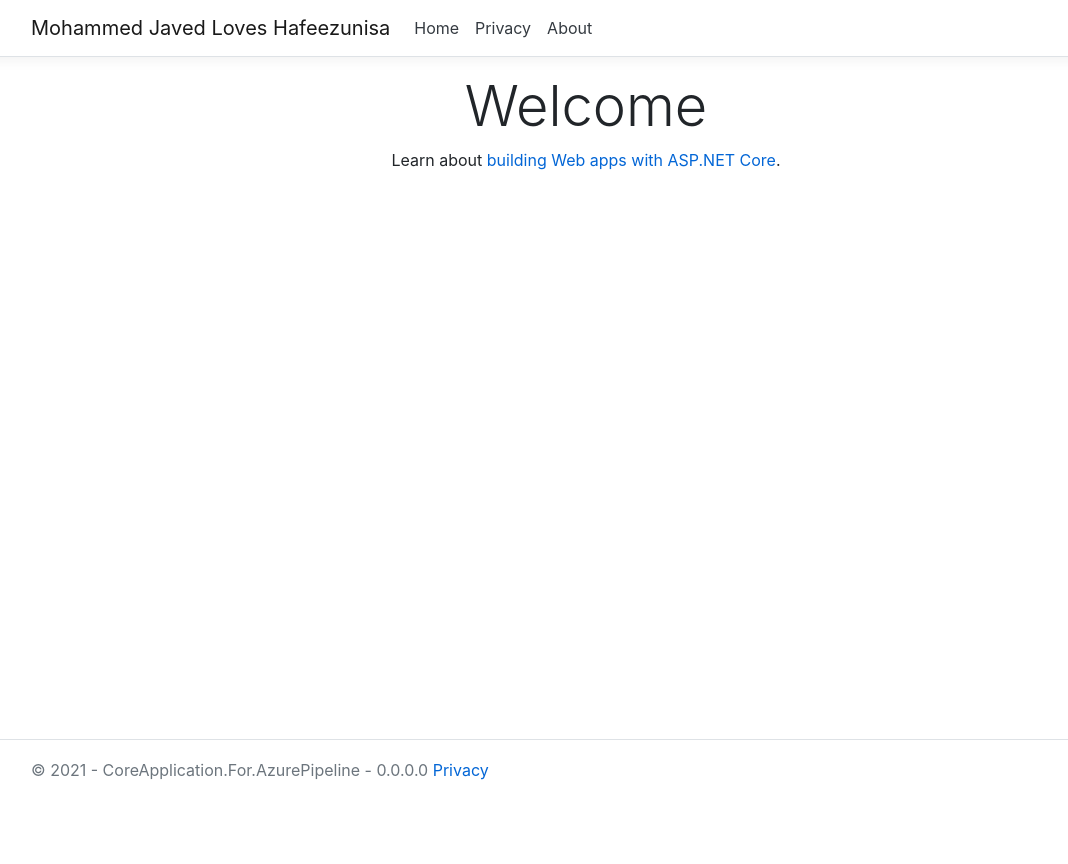
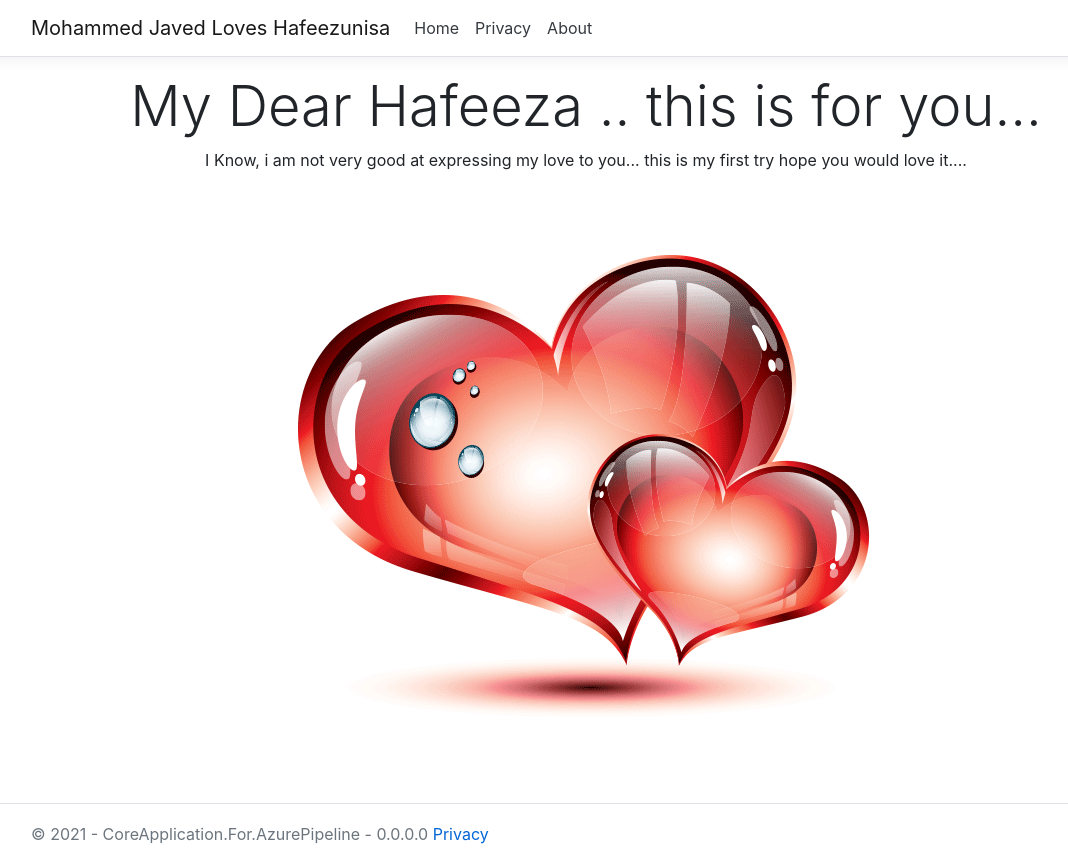
Before and after one commit to javedaariz31/Pipeline_Learning_App, an ASP.NET Core app: page / in a window 1280 px wide. Shown: the whole page, without its empty margins (54-1122 px from the left). Before the commit the page ends 780 px from the top, so only its background shows below. Run offline with ASP.NET Core 8, Linux system fonts and the light colour scheme.

Commit message:
Love Message

```diff
--- a/CoreApplication.For.AzurePipeline/Pages/Index.cshtml
+++ b/CoreApplication.For.AzurePipeline/Pages/Index.cshtml
@@ -5,6 +5,7 @@
 }
 
 <div class="text-center">
-    <h1 class="display-4">Welcome</h1>
-    <p>Learn about <a href="https://docs.microsoft.com/aspnet/core">building Web apps with ASP.NET Core</a>.</p>
+    <h1 class="display-4">My Dear Hafeeza .. this is for you...</h1>
+    <p>I Know, i am not very good at expressing my love to you... this is my first try hope you would love it....</p>
+    <img src="~/Content/img/Heart.png" />
 </div>
```
Also changed, not shown: CoreApplication.For.AzurePipeline/CoreApplication.For.AzurePipeline.csproj, CoreApplication.For.AzurePipeline/wwwroot/Content/img/Heart.png (added).
